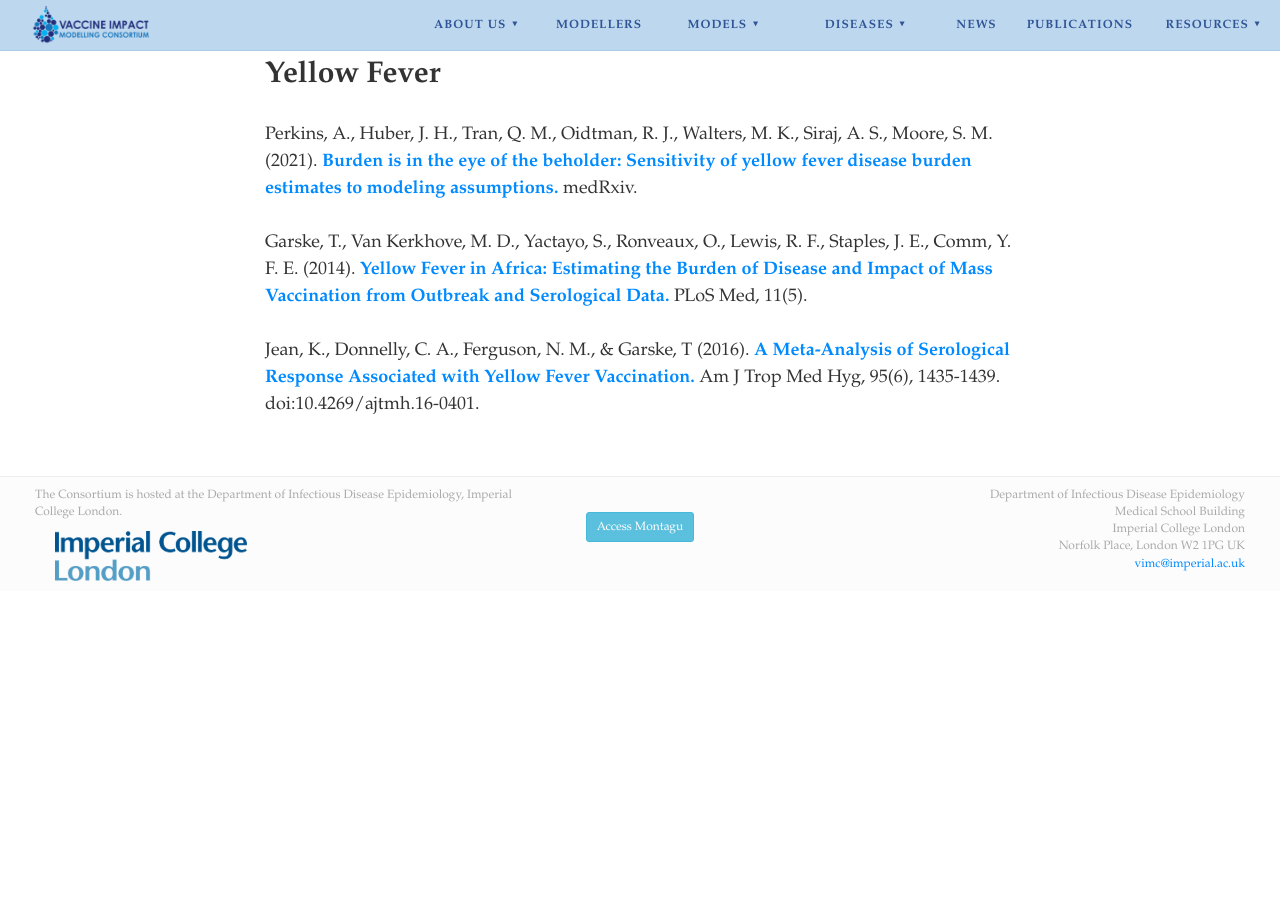
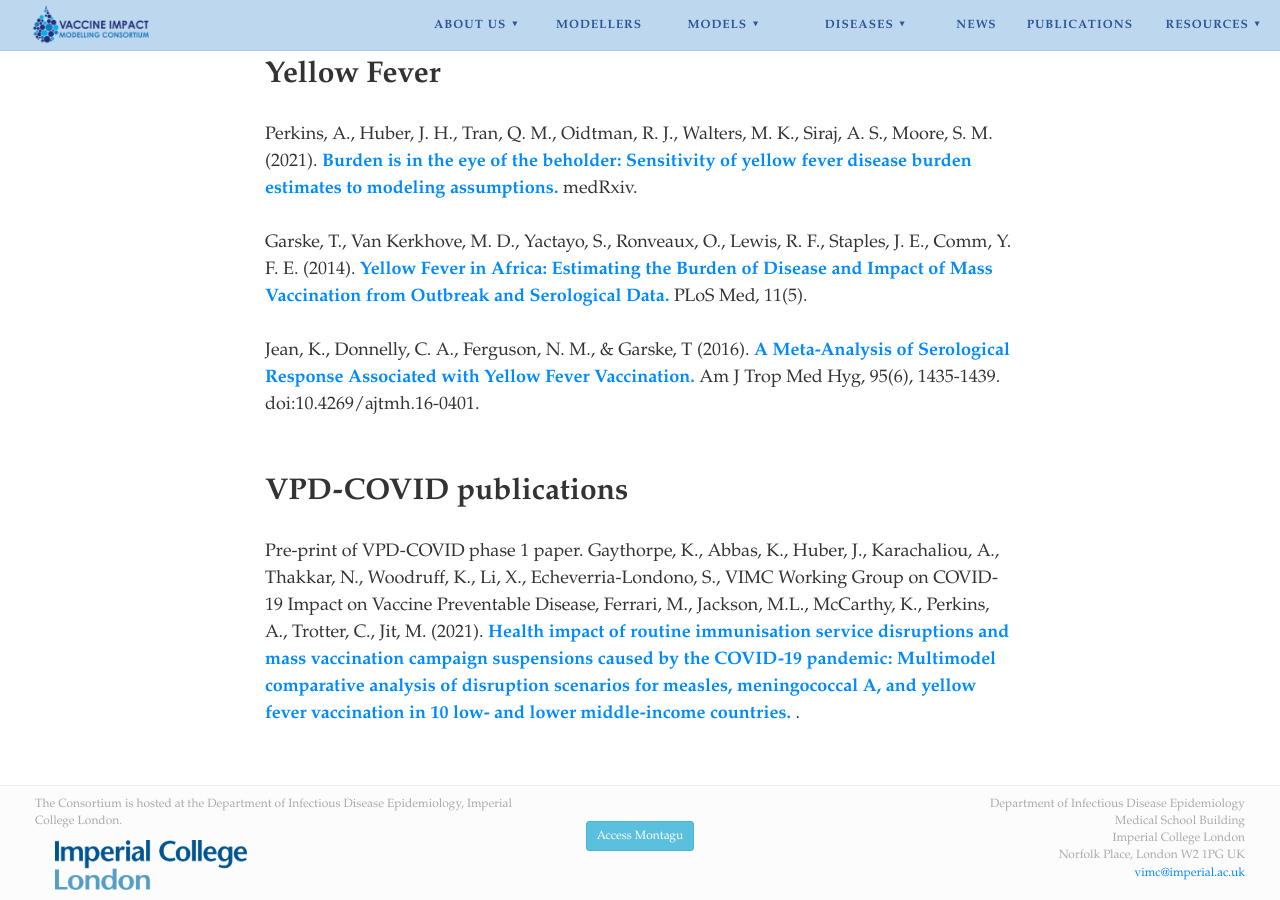
Before and after one commit to vimchub/vaccineimpact, a Jekyll site: the page built from publications.md, in a window 1280 px wide and 900 px high, scrolled down 4029 px. Built offline with Jekyll 4.4.1, drawn with Linux system fonts in a browser that asks for light colours; nearby versions of some CDN libraries; before the commit the page ends 4620 px from its top, so only the background shows below that.

Commit message:
Added new section VPD-COVID

```diff
--- a/_data/publications.yml
+++ b/_data/publications.yml
@@ -202,3 +202,14 @@
       title:  A Meta-Analysis of Serological Response Associated with Yellow Fever Vaccination
       info:   Am J Trop Med Hyg, 95(6), 1435-1439. doi:10.4269/ajtmh.16-0401
       url:    https://www.ncbi.nlm.nih.gov/pmc/articles/PMC5154464/
+
+
+- name: VPD-COVID publications
+  id:
+  pubs:
+
+    - author: 'Pre-print of VPD-COVID phase 1 paper.
+      Gaythorpe, K., Abbas, K., Huber, J., Karachaliou, A., Thakkar, N., Woodruff, K., Li, X., Echeverria-Londono, S., VIMC Working Group on COVID-19 Impact on Vaccine Preventable Disease, Ferrari, M., Jackson, M.L.,  McCarthy, K., Perkins, A.,  Trotter, C., Jit, M.'
+      year: 2021
+      title:  'Health impact of routine immunisation service disruptions and mass vaccination campaign suspensions caused by the COVID-19 pandemic: Multimodel comparative analysis of disruption scenarios for measles, meningococcal A, and yellow fever vaccination in 10 low- and lower middle-income countries'
+      url:    'https://www.medrxiv.org/content/10.1101/2021.01.25.21250489v1'
```
